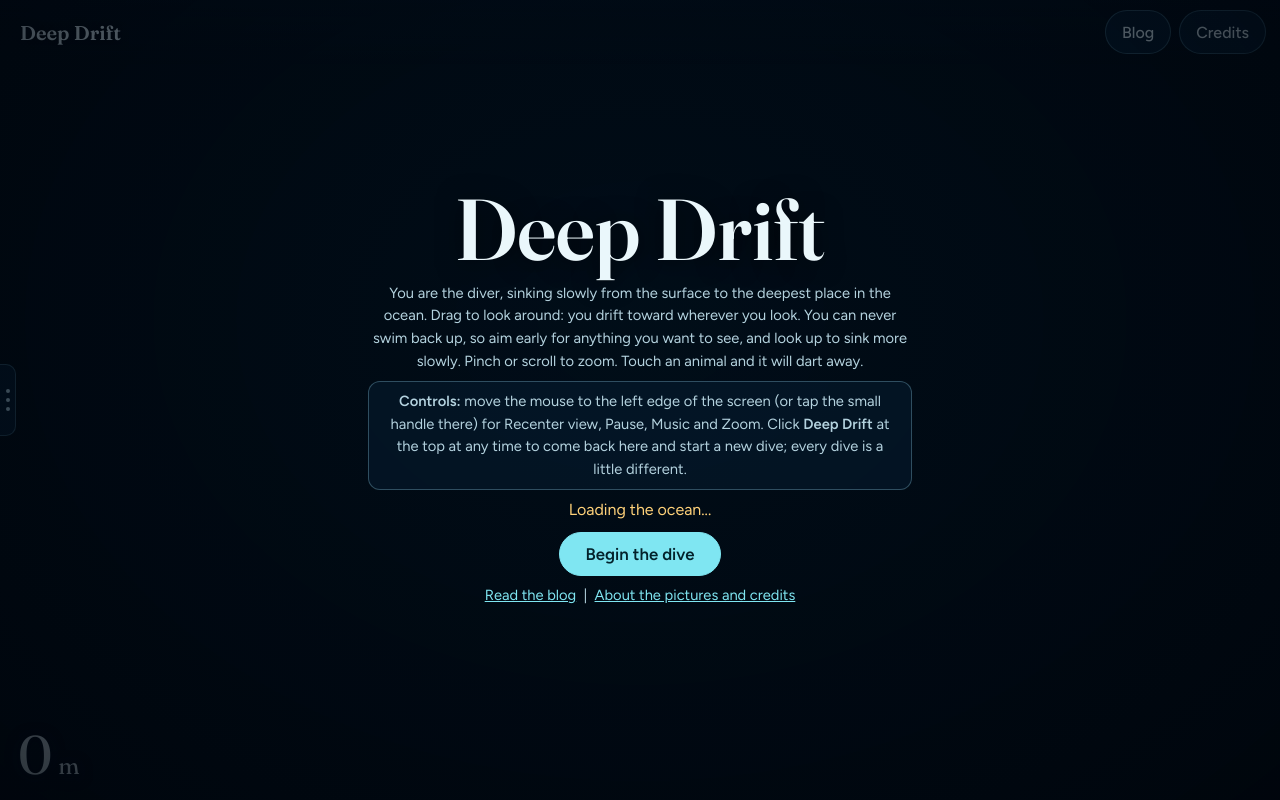
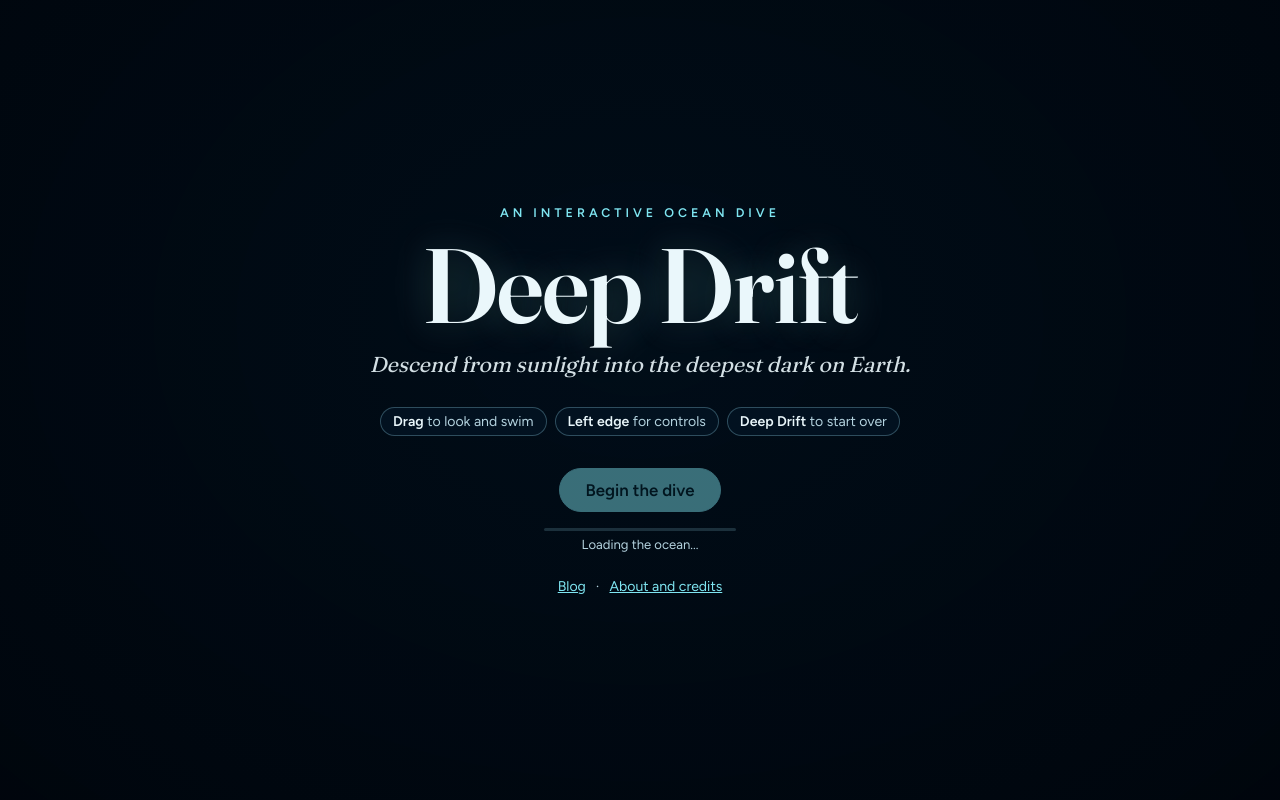
Before and after one commit to hasibahmad1995/deep-drift, a website: page index.html in a window 1280 px wide. Drawn offline with nearby package versions, Linux system fonts and the light colour scheme.

Commit message:
ui: a clean start screen that appears at once, with a progress bar
Title, subtitle (Descend from sunlight into the deepest dark on Earth.) and three short hints are written in the page, so they show before any code runs. Begin is dimmed with a slim progress bar until ready. The long paragraph and the controls box are gone; the honest notes stay in Credits. The top bar, depth meter and side panel are hidden on the start screen.

```diff
--- a/index.html
+++ b/index.html
@@ -8,7 +8,7 @@
 <link rel="stylesheet" href="styles/fonts.css">
 <link rel="stylesheet" href="styles/main.css">
 </head>
-<body>
+<body class="home">
 
 <canvas id="gl" aria-label="First-person underwater dive. Drag to look around."></canvas>
 <canvas id="hose" aria-hidden="true"></canvas>
@@ -52,15 +52,21 @@
 </div>
 <div id="live" class="sr" aria-live="polite"></div>
 
+<!-- the start screen: written here in full, so it appears the moment the page opens (the code only fills the progress bar) -->
 <div id="intro">
-  <div>
+  <div class="introCard">
+    <p class="eyebrow">An interactive ocean dive</p>
     <h1 id="siteName">Deep Drift</h1>
-    <p id="tagline"></p>
-    <p class="small">You are the diver, sinking slowly from the surface to the deepest place in the ocean. Drag to look around: you drift toward wherever you look. You can never swim back up, so aim early for anything you want to see, and look up to sink more slowly. Pinch or scroll to zoom. Touch an animal and it will dart away.</p>
-    <p class="small hint"><b>Controls:</b> move the mouse to the left edge of the screen (or tap the small handle there) for Recenter view, Pause, Music and Zoom. Click <b>Deep Drift</b> at the top at any time to come back here and start a new dive; every dive is a little different.</p>
+    <p class="tagline">Descend from sunlight into the deepest dark on Earth.</p>
+    <ul class="howto" aria-label="How to play">
+      <li><b>Drag</b> to look and swim</li>
+      <li><b>Left edge</b> for controls</li>
+      <li><b>Deep Drift</b> to start over</li>
+    </ul>
+    <button class="btn primary" id="btnBegin" type="button" disabled>Begin the dive</button>
+    <div class="progress" id="loadProgress" aria-hidden="true"><span id="loadBar"></span></div>
     <p id="loadMsg" role="status">Loading the ocean...</p>
-    <p><button class="btn primary" id="btnBegin" type="button" disabled>Begin the dive</button></p>
-    <p class="small"><a href="#" id="linkBlog">Read the blog</a> &nbsp;|&nbsp; <a href="#" id="linkCredits">About the pictures and credits</a></p>
+    <p class="links"><a href="#" id="linkBlog">Blog</a><span aria-hidden="true">&middot;</span><a href="#" id="linkCredits">About and credits</a></p>
   </div>
 </div>
 
--- a/src/config.js
+++ b/src/config.js
@@ -1,8 +1,7 @@
 /* Easy-to-change settings and the colour of the water at each depth. */
 
+// The site's name and subtitle are written in index.html (so the start screen appears at once, before any code runs).
 const SETTINGS = {
-  siteName: 'Deep Drift',
-  tagline: 'A dive from the sunlit surface to the deepest trench.',
   speed: 1,            // 1 = normal dive speed. 0.5 = half speed. 2 = double speed.
   musicVolume: 0.5,    // 0 is silent, 1 is loudest
   lookRange: 1.25,     // how far you can turn your head (in radians)
--- a/src/main.js
+++ b/src/main.js
@@ -1,6 +1,5 @@
 /* Deep Drift: starts everything and runs one picture (frame) after another. */
 import * as THREE from './lib/three.js';
-import { SETTINGS } from './config.js';
 import { $ } from './util/dom.js';
 import { clamp } from './util/math.js';
 import { renderer, scene, camera } from './engine/renderer.js';
@@ -97,7 +96,6 @@ function resize() {
 
 function boot() {
   STARTUP.bootAt = Math.round(performance.now());   // when our code started (after the files arrived)
-  document.title = SETTINGS.siteName; $('brand').textContent = SETTINGS.siteName; $('siteName').textContent = SETTINGS.siteName; $('tagline').textContent = SETTINGS.tagline;
   resize(); window.addEventListener('resize', resize); layoutControls(); buildJournal();
   $('btnPause').addEventListener('click', togglePause); $('btnMusic').addEventListener('click', toggleMusic); $('btnRecenter').addEventListener('click', recenter); $('btnMotion').addEventListener('click', toggleMotion);
   wireDock();
@@ -118,7 +116,11 @@ function boot() {
     ['the animals', () => { buildLife(); buildExtras(); buildDeepCast(); }],
     ['the lights and colours', warmUp],
     ['the picture for your screen', chooseSharpness],
-  ], (label, done) => { $('loadMsg').textContent = label ? `Loading ${label}... ${Math.round(done * 100)}%` : ''; })
+  ], (label, done) => {   // the progress bar and a short note under Begin
+    $('loadBar').style.width = Math.round(done * 100) + '%';
+    $('loadMsg').textContent = label ? `Preparing ${label}...` : '';
+    if (!label) $('intro').classList.add('ready');
+  })
     .then(() => { $('btnBegin').disabled = false; $('btnBegin').focus(); });
 }
 boot();
--- a/src/ui/playback.js
+++ b/src/ui/playback.js
@@ -17,7 +17,7 @@ function togglePause() {
 
 // Begin: the intro card fades away over the live picture, and this dive's version of every animal is rolled.
 function beginDive() {
-  const intro = $('intro'); intro.classList.add('leaving');
+  const intro = $('intro'); intro.classList.add('leaving'); document.body.classList.remove('home');
   setTimeout(() => { if (intro.classList.contains('leaving')) intro.hidden = true; }, 800);
   reshuffle(); musicAtBegin();
   state.started = true; state.playing = !REDUCED; $('btnPause').textContent = state.playing ? 'Pause' : 'Play';
@@ -32,7 +32,7 @@ function goHome() {
   PASSERS.lastT = 0; deactivatePassers(); ACTORS.forEach(a => { a.lag = 0; });
   $('btnPause').textContent = 'Pause';
   ['journal', 'credits'].forEach(id => { $(id).hidden = true; });
-  const intro = $('intro'); intro.hidden = false;
+  const intro = $('intro'); intro.hidden = false; document.body.classList.add('home');
   requestAnimationFrame(() => intro.classList.remove('leaving'));   // fades back in
   $('btnBegin').focus();
 }
--- a/styles/main.css
+++ b/styles/main.css
@@ -35,7 +35,6 @@ a { color: var(--accent); }
 .brand { font-family: var(--serif); font-weight: 600; font-size: 1.25rem; white-space: nowrap; text-shadow: 0 1px 8px rgba(0, 0, 0, 0.6);
   color: var(--ink); background: none; border: 0; padding: 4px 6px; margin: 0; cursor: pointer; border-radius: 8px; }   /* also the home button */
 .brand:hover { background: rgba(20, 70, 100, 0.5); }
-#intro .hint { color: var(--ink); background: rgba(6, 28, 48, 0.6); border: 1px solid var(--line); border-radius: 12px; padding: 8px 12px; }
 
 /* ---- the side panel on the left edge: Pause, Music, Zoom. Hidden until you hover over it (or tap its handle) ---- */
 #dock { position: fixed; z-index: 12; left: 0; top: 50%; transform: translateY(-50%); display: flex; align-items: center; gap: 10px; padding: 24px 24px 24px 0; }
@@ -67,11 +66,23 @@ a { color: var(--accent); }
 #intro { position: fixed; inset: 0; z-index: 20; display: flex; align-items: center; justify-content: center; text-align: center; padding: 24px;
   background: radial-gradient(ellipse at 50% 40%, rgba(2, 30, 55, 0.35), rgba(0, 6, 14, 0.82)); transition: opacity 0.8s ease; }
 #intro.leaving { opacity: 0; pointer-events: none; }
-#intro > div { max-width: 34rem; }
-#intro h1 { font-family: var(--serif); font-weight: 600; font-size: clamp(2.8rem, 10vw, 5.4rem); line-height: 1; margin: 0 0 0.6rem; text-shadow: 0 2px 24px rgba(0, 0, 0, 0.6); }
-#intro p { margin: 0.5rem 0; line-height: 1.55; }
-#intro .small { color: var(--ink-soft); font-size: 0.92rem; }
-#loadMsg { min-height: 1.6em; color: var(--warm); }
+/* the start screen: a small line, the title, one subtitle, three short hints, Begin with a slim progress bar */
+.introCard { max-width: 40rem; display: flex; flex-direction: column; align-items: center; }
+#intro .eyebrow { margin: 0 0 0.9rem; font-size: 0.78rem; font-weight: 600; letter-spacing: 0.32em; text-transform: uppercase; color: var(--accent); }
+#intro h1 { font-family: var(--serif); font-weight: 600; font-size: clamp(3.2rem, 12vw, 6.6rem); line-height: 0.95; letter-spacing: -0.01em; margin: 0;
+  text-shadow: 0 0 42px rgba(127, 230, 242, 0.28), 0 2px 24px rgba(0, 0, 0, 0.6); }
+#intro .tagline { margin: 1rem 0 1.8rem; font-family: var(--serif); font-style: italic; font-size: clamp(1.05rem, 2.6vw, 1.35rem); color: var(--ink); opacity: 0.9; }
+#intro .howto { list-style: none; margin: 0 0 2rem; padding: 0; display: flex; flex-wrap: wrap; justify-content: center; gap: 8px; font-size: 0.88rem; color: var(--ink-soft); }
+#intro .howto li { padding: 5px 12px; border: 1px solid var(--line); border-radius: 999px; background: rgba(6, 28, 48, 0.45); }
+#intro .howto b { color: var(--ink); font-weight: 600; }
+#intro .progress { width: 12rem; height: 3px; margin: 1rem 0 0.4rem; border-radius: 3px; background: rgba(150, 215, 235, 0.18); overflow: hidden; }
+#intro .progress span { display: block; height: 100%; width: 0; background: var(--accent); transition: width 0.3s ease; }
+#loadMsg { margin: 0; min-height: 1.4em; font-size: 0.82rem; color: var(--ink-soft); }
+#intro.ready .progress, #intro.ready #loadMsg { display: none; }   /* loading finished: close the gap */
+#intro .btn.primary:disabled { opacity: 0.45; cursor: progress; }   /* not ready yet */
+/* on the start screen only the start screen shows: no top bar, depth meter or side panel behind it */
+body.home #bar, body.home #meter, body.home #dock { visibility: hidden; }
+#intro .links { margin: 1.4rem 0 0; font-size: 0.88rem; display: flex; gap: 10px; color: var(--ink-soft); }
 #credits { backdrop-filter: blur(20px) saturate(1.3); -webkit-backdrop-filter: blur(20px) saturate(1.3); box-shadow: 0 10px 50px rgba(0, 0, 0, 0.55), inset 0 1px 0 rgba(255, 255, 255, 0.12); position: fixed; z-index: 25; left: 50%; top: 50%; transform: translate(-50%, -50%); width: min(92vw, 560px); max-height: 80vh; overflow: auto;
   background: var(--panel); border: 1px solid var(--line); border-radius: 16px; padding: 20px 22px; line-height: 1.55; font-size: 0.95rem; }
 #credits h2 { font-family: var(--serif); margin: 0 0 0.5rem; }
```
